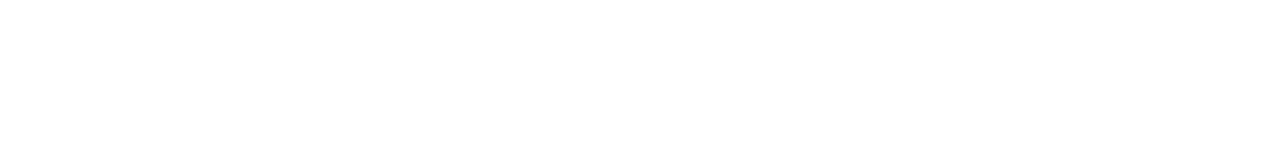
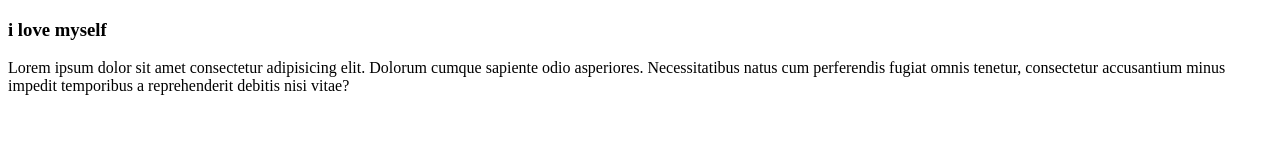
Before and after one commit to Mahfujul-hasan/My-first-github-repo, a plain HTML site: page index.html in a window 1280 px wide. Drawn offline with Linux system fonts and the light colour scheme.

Commit message:
added the new code

```diff
--- a/index.html
+++ b/index.html
@@ -6,6 +6,9 @@
     <title>my first github repository</title>
 </head>
 <body>
-
+    <div>
+        <h3>i love myself</h3>
+        <p>Lorem ipsum dolor sit amet consectetur adipisicing elit. Dolorum cumque sapiente odio asperiores. Necessitatibus natus cum perferendis fugiat omnis tenetur, consectetur accusantium minus impedit temporibus a reprehenderit debitis nisi vitae?</p>
+    </div>
 </body>
 </html>
```
